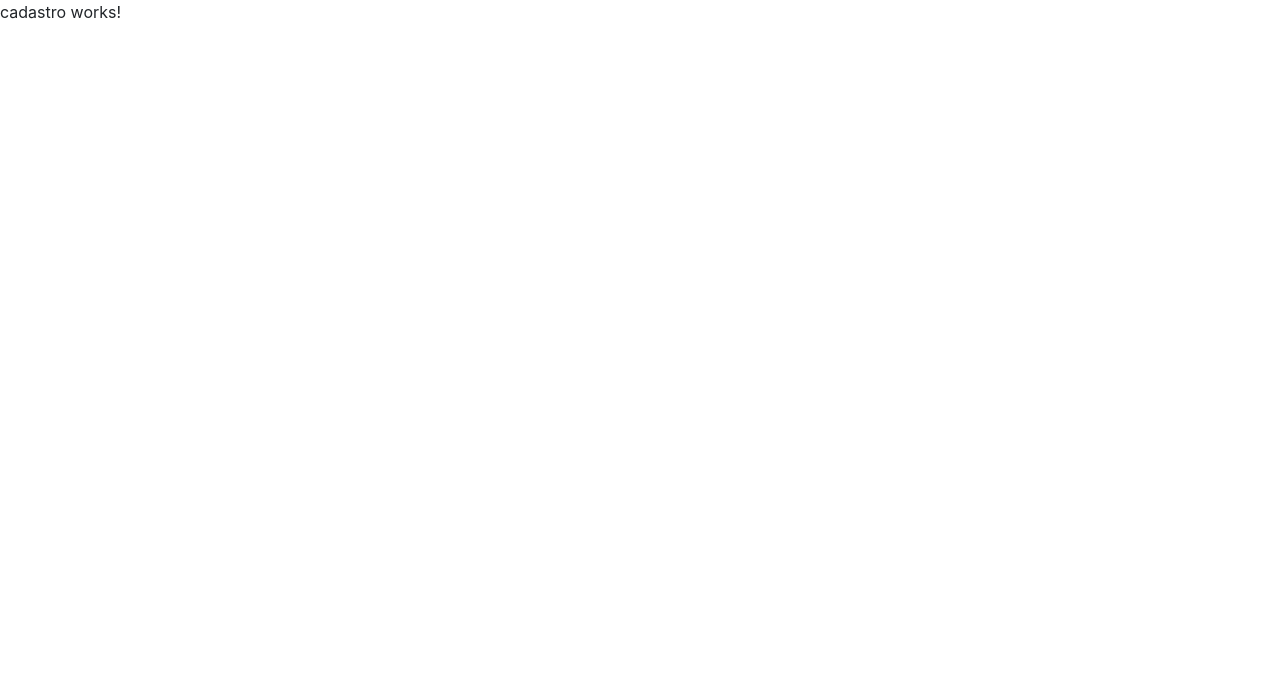
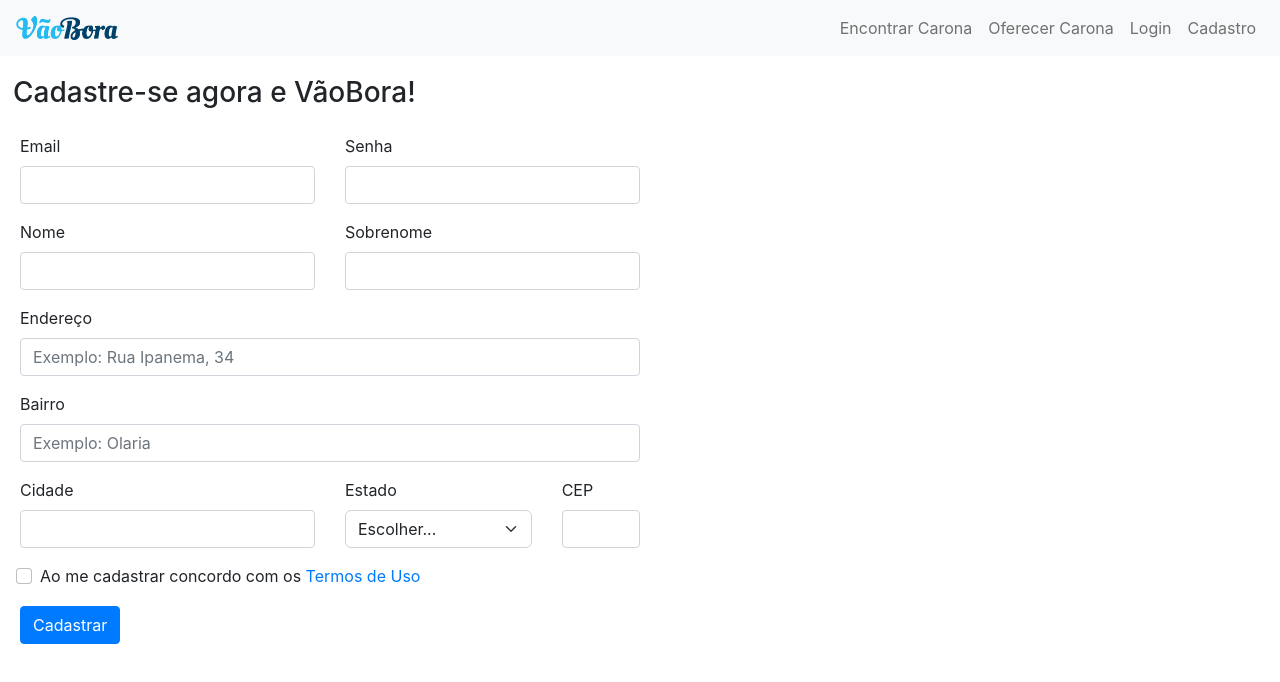
Before and after one commit to ryanalves/IHM-web, an Angular app: page /cadastro in a window 1280 px wide. Shown: the top 682 px of the page. Built offline with nearby package versions, Linux system fonts and the light colour scheme.

Commit message:
tela login e cadastro

```diff
--- a/src/app/home/cadastro/cadastro.component.css
+++ b/src/app/home/cadastro/cadastro.component.css
@@ -0,0 +1,12 @@
+h11 {
+   color:red;
+}
+
+#logo {
+       width:50%;
+       height:50%;
+}
+
+.panel-heading{
+   font-size:150%;
+}
--- a/src/app/home/cadastro/cadastro.component.html
+++ b/src/app/home/cadastro/cadastro.component.html
@@ -1 +1,89 @@
-<p>cadastro works!</p>
+<html>
+
+<body>
+<nav class="navbar navbar-expand bg-light">
+  <div class="container-fluid">
+      <a class="navbar-brand" href="#">
+          <img src="assets/van.png" height="24" class="d-inline-block align-text-top">
+      </a>
+      <div class="collapse navbar-collapse d-flex justify-content-end" id="navbarNav">
+          <ul class="navbar-nav">
+              <li class="nav-item">
+                  <a class="nav-link" routerLink="caronas">Encontrar Carona</a>
+              </li>
+              <li class="nav-item">
+                  <a class="nav-link" routerLink="oferecer-carona">Oferecer Carona</a>
+              </li>
+              <li class="nav-item">
+                  <a class="nav-link" routerLink="login">Login</a>
+              </li>
+              <li class="nav-item">
+                  <a class="nav-link" routerLink="cadastro">Cadastro</a>
+              </li>
+          </ul>
+      </div>
+  </div>
+</nav>
+<div class="cadastro" style="width: 50%;
+display: flex;
+justify-content: center;
+padding-top: 20px;
+padding-left: 20px">
+
+<form class="row g-3">
+  <h3>Cadastre-se agora e VãoBora!</h3>
+  <div class="col-md-6">
+    <label for="inputEmail4" class="form-label">Email</label>
+    <input type="email" class="form-control" id="inputEmail4">
+  </div>
+  <div class="col-md-6">
+    <label for="inputPassword4" class="form-label">Senha</label>
+    <input type="password" class="form-control" id="inputPassword4">
+  </div>
+  <div class="col-md-6">
+    <label for="inputEmail4" class="form-label">Nome</label>
+    <input type="email" class="form-control" id="inputEmail4">
+  </div>
+  <div class="col-md-6">
+    <label for="inputEmail4" class="form-label">Sobrenome</label>
+    <input type="email" class="form-control" id="inputEmail4">
+  </div>
+
+  <div class="col-12">
+    <label for="inputAddress" class="form-label">Endereço</label>
+    <input type="text" class="form-control" id="inputAddress" placeholder="Exemplo: Rua Ipanema, 34">
+  </div>
+  <div class="col-12">
+    <label for="inputAddress2" class="form-label">Bairro</label>
+    <input type="text" class="form-control" id="inputAddress2" placeholder="Exemplo: Olaria">
+  </div>
+  <div class="col-md-6">
+    <label for="inputCity" class="form-label">Cidade</label>
+    <input type="text" class="form-control" id="inputCity">
+  </div>
+  <div class="col-md-4">
+    <label for="inputState" class="form-label">Estado</label>
+    <select id="inputState" class="form-select">
+      <option selected>Escolher...</option>
+      <option>...</option>
+    </select>
+  </div>
+  <div class="col-md-2">
+    <label for="inputZip" class="form-label">CEP</label>
+    <input type="text" class="form-control" id="inputZip">
+  </div>
+  <div class="col-12">
+    <div class="form-check">
+      <input class="form-check-input" type="checkbox" id="gridCheck">
+      <label class="form-check-label" for="gridCheck">
+        Ao me cadastrar concordo com os <a class="termos-de-uso" href="vaobora.net/termos-de-uso">Termos de Uso</a>
+      </label>
+    </div>
+  </div>
+  <div class="col-12">
+    <button type="submit" class="btn btn-primary">Cadastrar</button>
+  </div>
+</form>
+</div>
+</body>
+<html>
--- a/src/app/home/login/login.component.html
+++ b/src/app/home/login/login.component.html
@@ -1 +1,66 @@
-<p>login works!</p>
+
+<head>
+
+   <meta charset="utf-8">
+   <meta name="viewport" content="initial-scale=1.0, user-scalabe=no" />
+   <title>Tela de Login</title>
+   <style type="text/css">
+   #tamanho {
+      width: 500px;
+      margin-top: 100px;
+      border-radius: 20px;
+      border: 5px solid #f3f3f3;
+      padding: 2px;
+   }
+   #button-entrar {
+      color: white;
+      margin-top: 10px;
+   }
+   </style>
+</head>
+
+<nav class="navbar navbar-expand bg-light">
+  <div class="container-fluid">
+      <a class="navbar-brand" href="#">
+          <img src="assets/van.png" height="24" class="d-inline-block align-text-top">
+      </a>
+      <div class="collapse navbar-collapse d-flex justify-content-end" id="navbarNav">
+          <ul class="navbar-nav">
+              <li class="nav-item">
+                  <a class="nav-link" routerLink="caronas">Encontrar Carona</a>
+              </li>
+              <li class="nav-item">
+                  <a class="nav-link" routerLink="oferecer-carona">Oferecer Carona</a>
+              </li>
+              <li class="nav-item">
+                  <a class="nav-link" routerLink="login">Login</a>
+              </li>
+              <li class="nav-item">
+                  <a class="nav-link" routerLink="cadastro">Cadastro</a>
+              </li>
+          </ul>
+      </div>
+  </div>
+</nav>
+
+   <div class="container" id="tamanho">
+
+         <img src="assets/van.png" height="70" class="d-inline-block align-text-top" style="margin-bottom: 10px">
+
+
+         <div class="form-group">
+            <label>Email</label>
+            <input type="text" name="usuario" class="form-control" placeholder="Usuário" autocomplete="off" required>
+         </div>
+         <div class="form-group">
+            <label>Senha</label>
+            <input type="password" name="senha" class="form-control" placeholder="Senha" autocomplete="off" required>
+         </div>
+         <div style="text-align: center">
+            <button type="submit" id="button-entrar" class="btn btn-primary">Entrar</button>
+            <p></p>
+            <a class="esquecer-senha" href="#">Esqueceu sua senha?</a>
+            <p></p>
+            <a class="cadastro" href="#">Cadastrar-se</a>
+
+   </div>
```
Also changed, not shown: src/index.html (line endings or trailing spaces), 1 other file (tests, documents, lock files or other folders).
